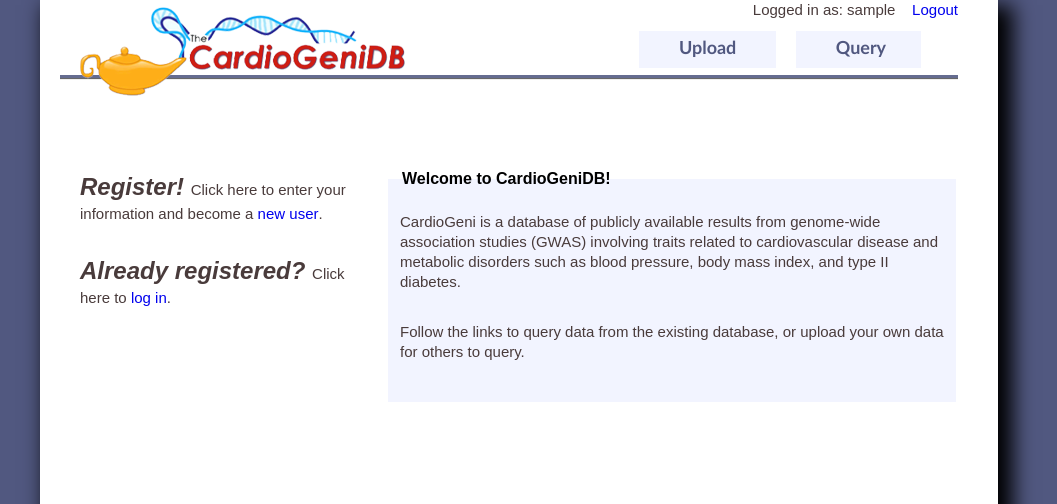
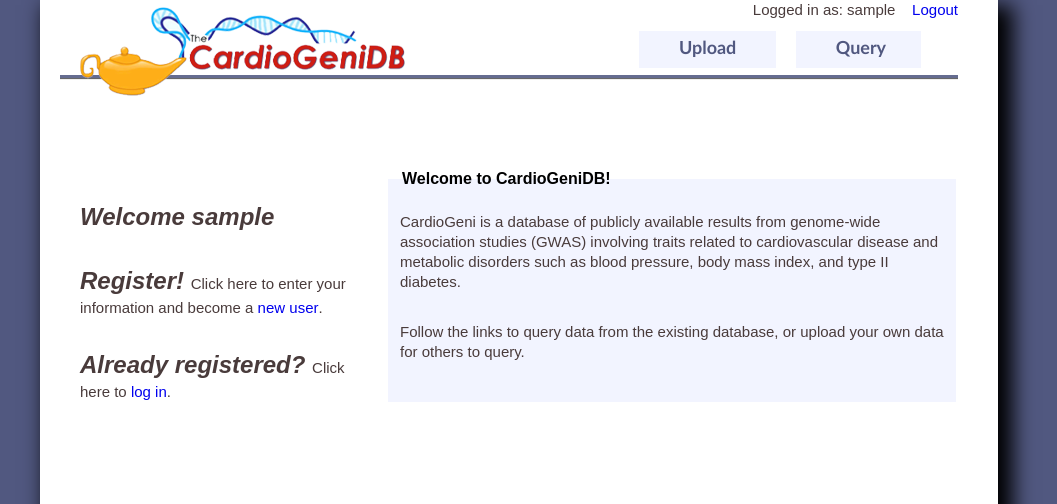
Before and after one commit to pasjohnj/SI-572-Genetics-Database, a PHP site: page / in a window 1280 px wide. Shown: the top 504 px of the page, without its empty margins (121-1178 px from the left). Run offline with PHP 8.4, Linux system fonts and the light colour scheme; the visitor is signed in with stand-in values (Sample User, id 1).

Commit message:
Update index.php

```diff
--- a/index.php
+++ b/index.php
@@ -53,6 +53,15 @@
 
 <!-- BEGIN STUFF ON THE LEFT-->
 	<div class = "g306">
+	<p>
+	<span>
+	<?php if ($_SESSION['username'])
+	{
+	echo "<p> <span>Welcome ";
+	echo(htmlentities($_SESSION['username']));
+	}
+	?>
+	</span>
 	<p>
 		<span>Register! </span>
 		Click here to enter your information and become a <a href="register.php" > new user</a>.
```
